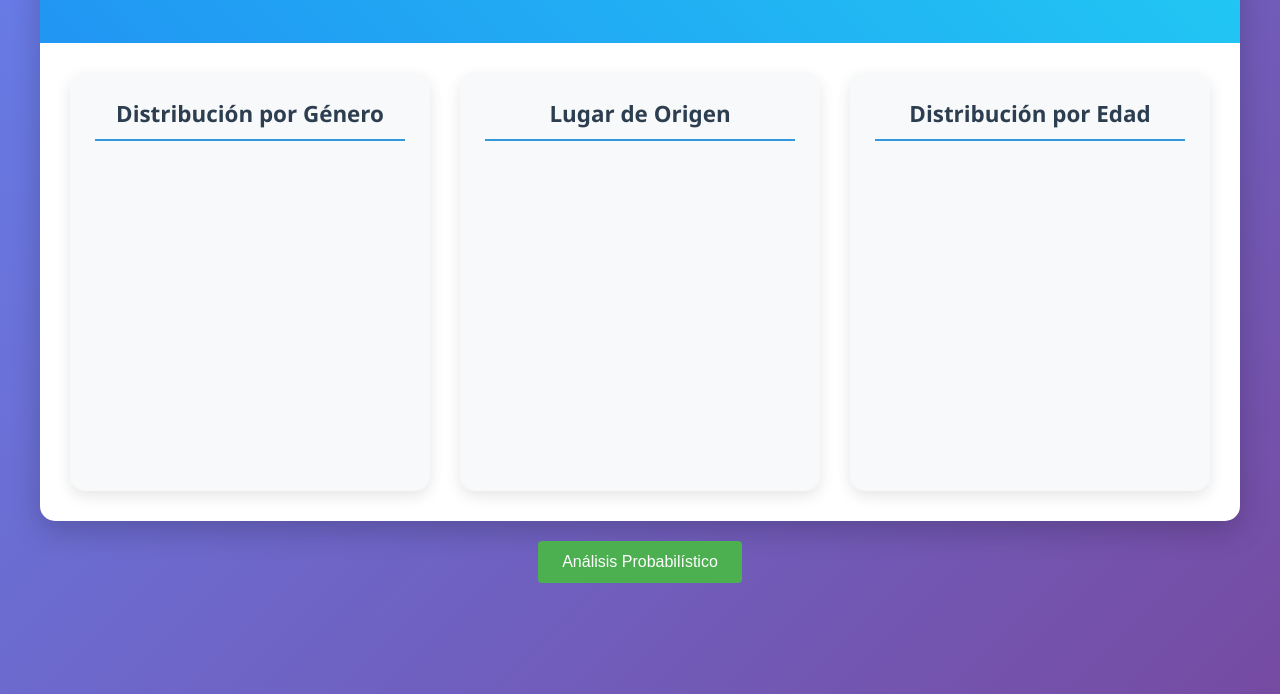
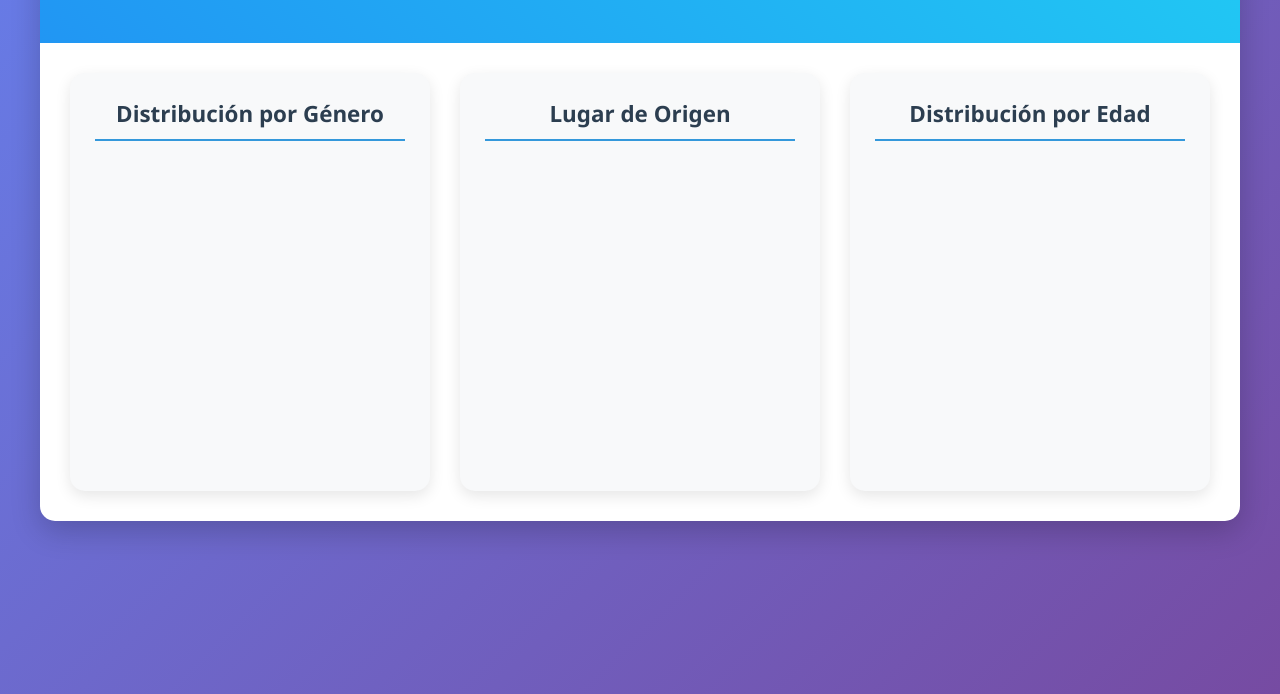
Before and after one commit to DerekMarmol/solid-fiesta, a plain HTML site: page views/analysis.html in a window 1280 px wide. Shown: the part 146-840 px from the top of the page. Drawn offline with nearby package versions, Linux system fonts and the light colour scheme.

Commit message:
cambios en el analysis

```diff
--- a/views/analysis.html
+++ b/views/analysis.html
@@ -166,18 +166,5 @@
         </div>
     </div>
 </body>
-<button id="btn-analisis" style="
-    background-color: #4CAF50; /* Verde */
-    color: white;
-    padding: 12px 24px;
-    border: none;
-    border-radius: 4px;
-    cursor: pointer;
-    font-size: 16px;
-    display: block;
-    margin: 20px auto;
-    transition: background-color 0.3s;
-">
-    Análisis Probabilístico
-</button>
+
 </html>
```
